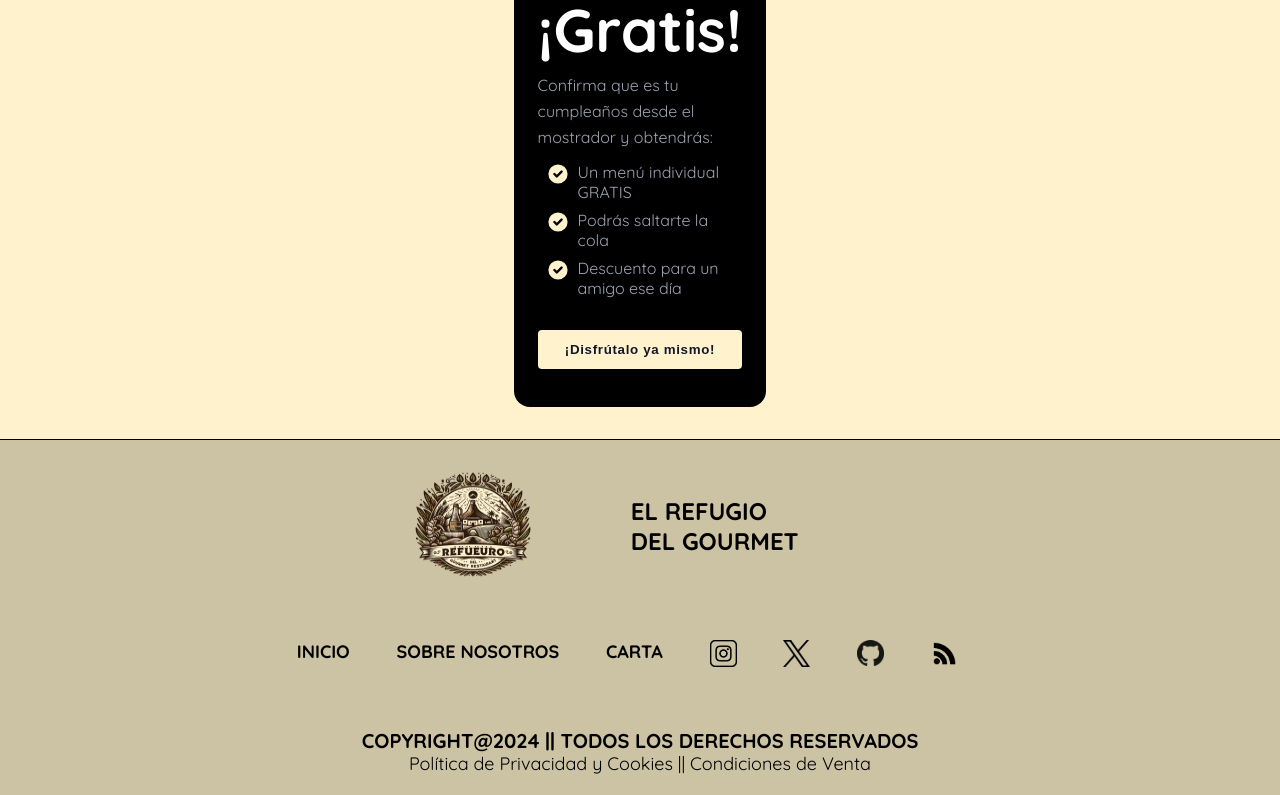
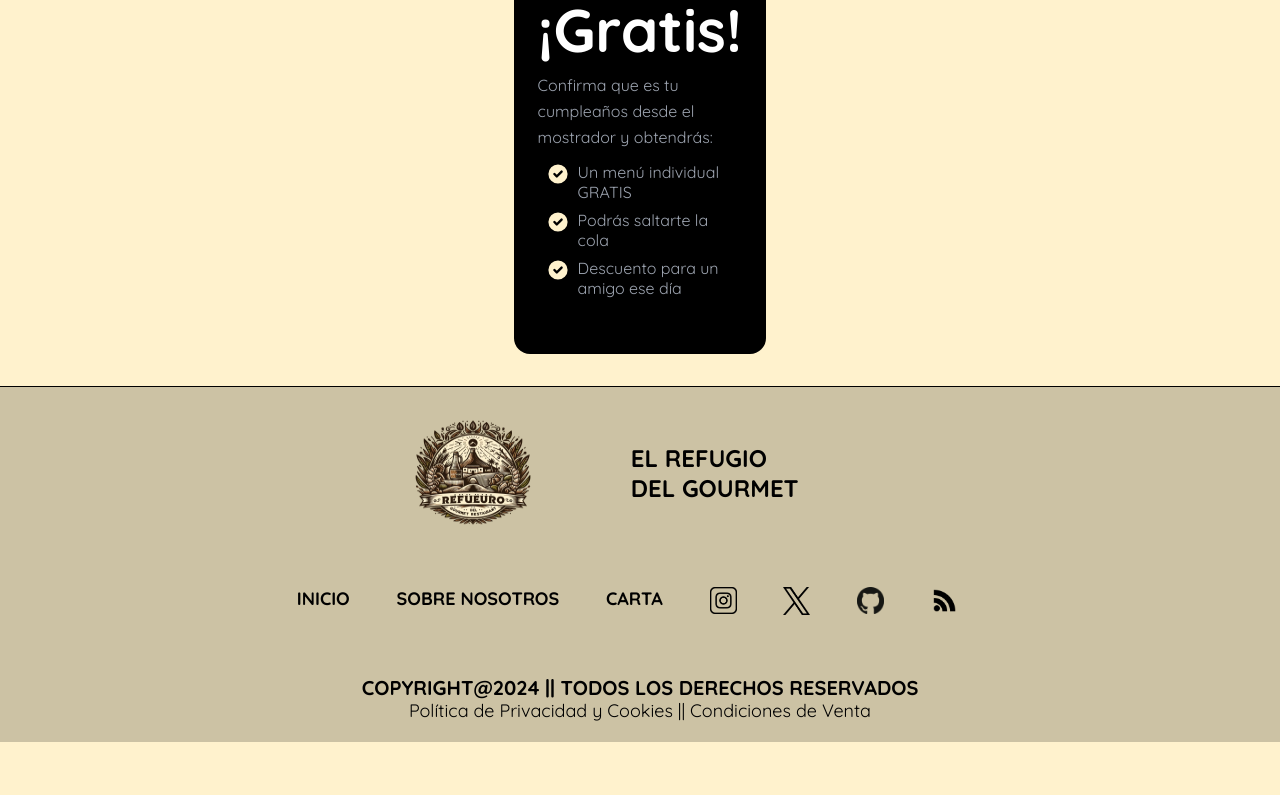
Before and after one commit to Deathvks/EL-REFUGIO-DEL-GOURMET, a React (Vite) app: page / in a window 1280 px wide. Shown: the part 4224-5019 px from the top of the page. After the commit the page ends 4966 px from the top, so only its background shows below. Built offline with nearby package versions, Linux system fonts and the light colour scheme; no server answers; the database is empty.

Commit message:
fixed offer

```diff
--- a/src/components/birthday/Birthday.jsx
+++ b/src/components/birthday/Birthday.jsx
@@ -52,9 +52,6 @@ function Birthday() {
           <span>Descuento para un amigo ese día</span>
         </li>
       </ul>
-      <button type="button" className="action">
-        ¡Disfrútalo ya mismo!
-      </button>
     </div>
   );
 }
```
